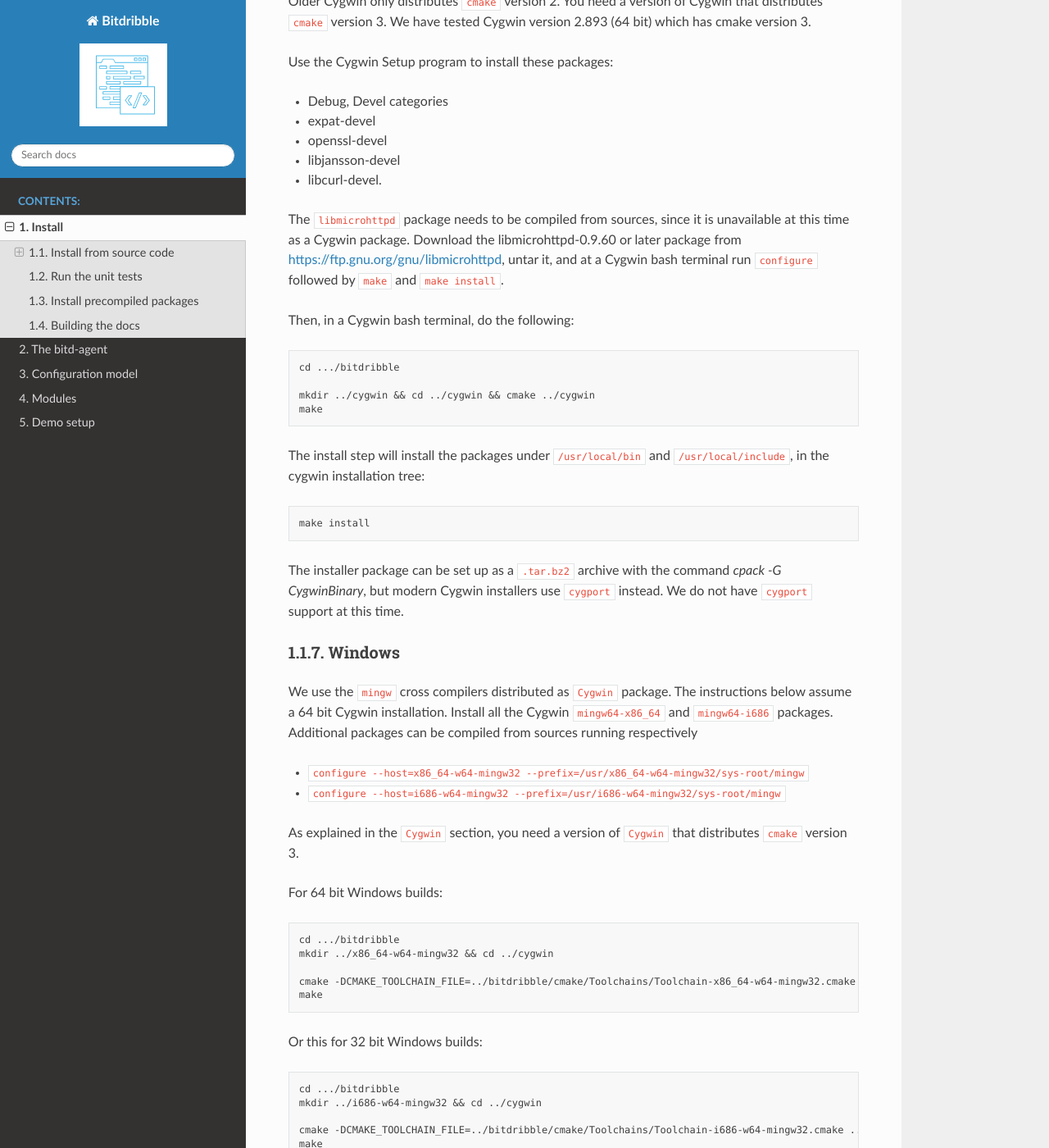
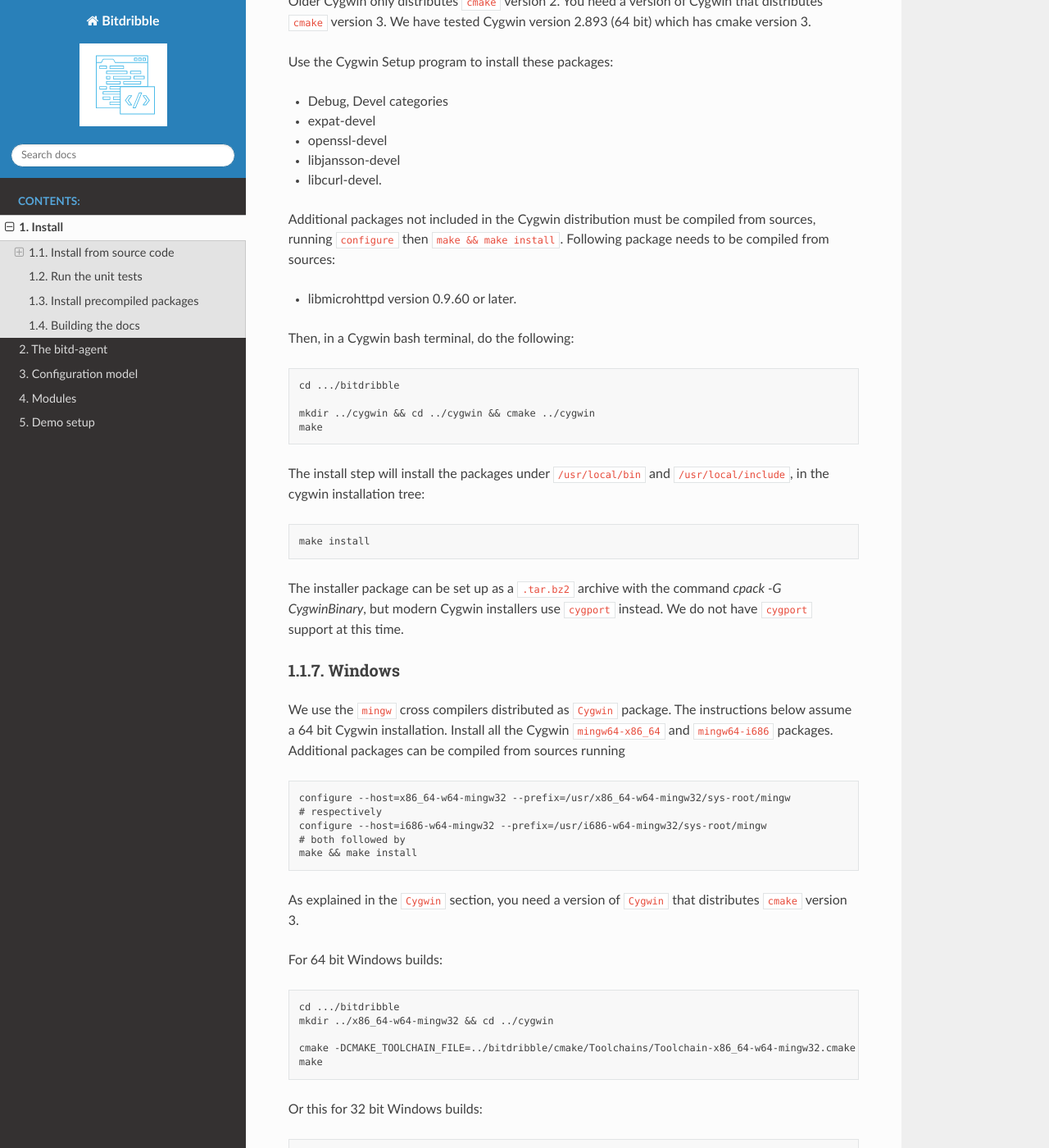
Before and after one commit to Bitdribble/bitdribble-doc, a Sphinx documentation site: the page built from source/install.rst, in a window 1280 px wide and 1400 px high, scrolled down 4583 px. Shown: the whole window at 82% size. Built offline with Sphinx 7.4.7 and the Read the Docs theme 2.0.0, drawn with Linux system fonts in a browser that asks for light colours.

Commit message:
json and microhttpd support

```diff
--- a/source/install.rst
+++ b/source/install.rst
@@ -219,7 +219,9 @@ Use the Cygwin Setup program to install these packages:
 
 - libcurl-devel.
 
-The ``libmicrohttpd`` package needs to be compiled from sources, since it is unavailable at this time as a Cygwin package. Download the libmicrohttpd-0.9.60 or later package from https://ftp.gnu.org/gnu/libmicrohttpd, untar it, and at a Cygwin bash terminal run ``configure`` followed by ``make`` and ``make install``.
+Additional packages not included in the Cygwin distribution must be compiled from sources, running ``configure`` then ``make && make install``. Following package needs to be compiled from sources:
+
+- libmicrohttpd version 0.9.60 or later.
 
 Then, in a Cygwin bash terminal, do the following:
 
@@ -240,11 +242,15 @@ The installer package can be set up as a ``.tar.bz2`` archive with the command *
 
 Windows
 -------
-We use the ``mingw`` cross compilers distributed as ``Cygwin`` package. The instructions below assume a 64 bit Cygwin installation. Install all the Cygwin ``mingw64-x86_64`` and ``mingw64-i686`` packages. Additional packages can be compiled from sources running respectively
+We use the ``mingw`` cross compilers distributed as ``Cygwin`` package. The instructions below assume a 64 bit Cygwin installation. Install all the Cygwin ``mingw64-x86_64`` and ``mingw64-i686`` packages. Additional packages can be compiled from sources running
 
-- ``configure --host=x86_64-w64-mingw32 --prefix=/usr/x86_64-w64-mingw32/sys-root/mingw``
+.. code-block:: none
 
-- ``configure --host=i686-w64-mingw32 --prefix=/usr/i686-w64-mingw32/sys-root/mingw``
+   configure --host=x86_64-w64-mingw32 --prefix=/usr/x86_64-w64-mingw32/sys-root/mingw
+   # respectively
+   configure --host=i686-w64-mingw32 --prefix=/usr/i686-w64-mingw32/sys-root/mingw
+   # both followed by
+   make && make install
 
 As explained in the ``Cygwin`` section, you need a version of ``Cygwin`` that distributes ``cmake`` version 3.
 
```
